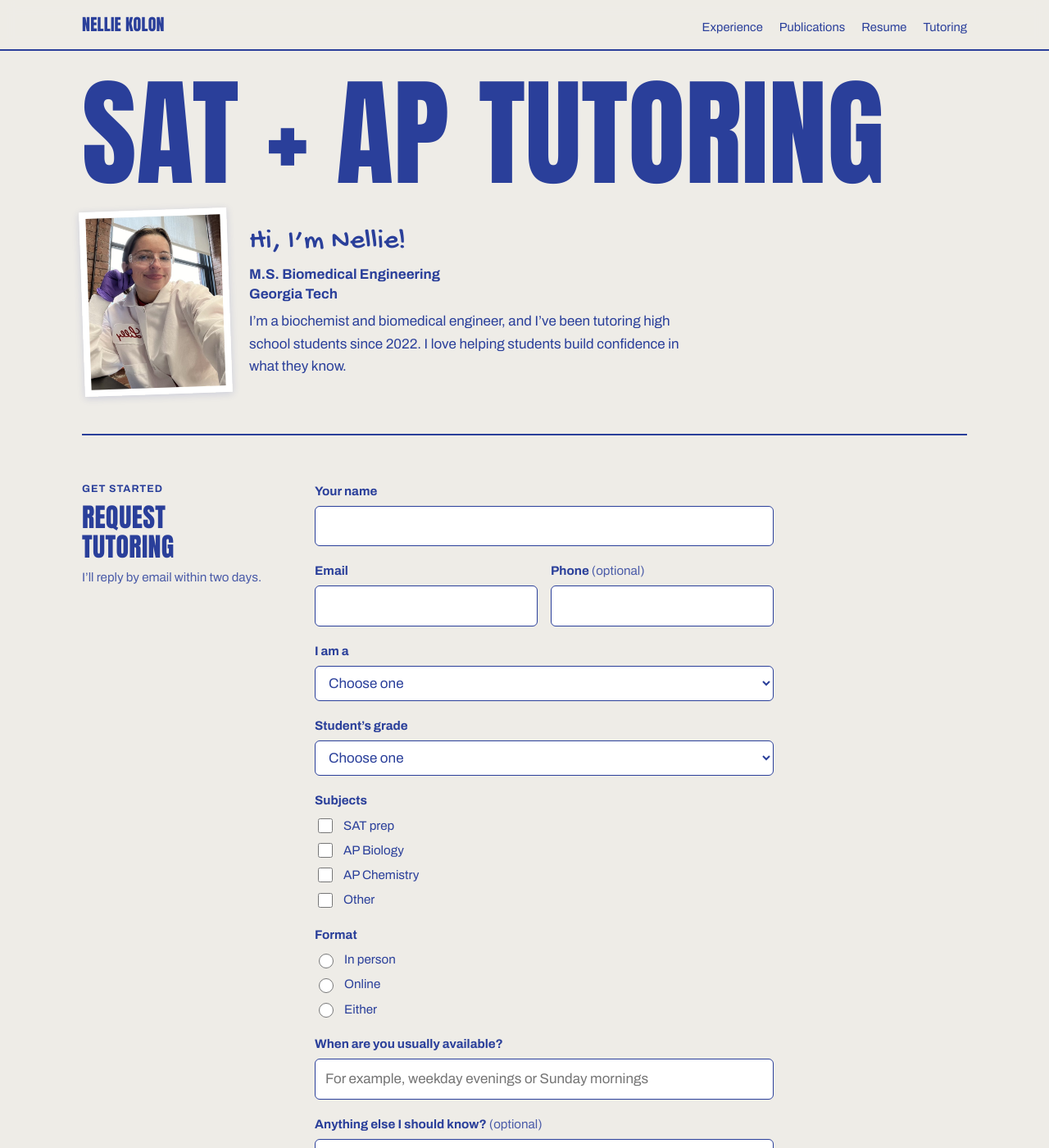
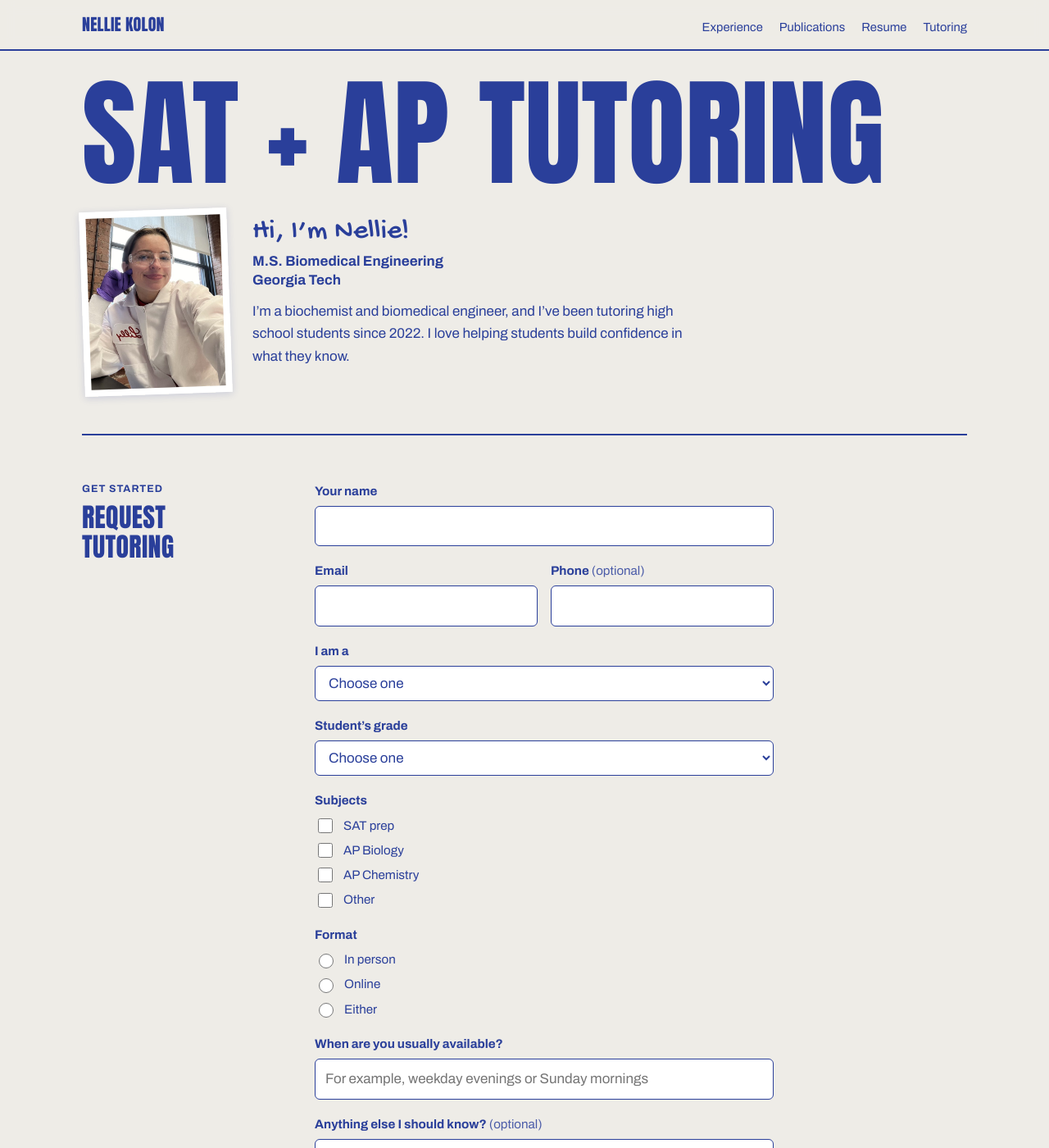
Before and after one commit to nelliekolon/nelliekolon.github.io, a Jekyll site: the page built from tutoring.md, in a window 1280 px wide and 1400 px high. Shown: the whole window at 82% size. Built offline with Jekyll 4.4.1, drawn with Linux system fonts in a browser that asks for light colours.

Commit message:
Tutoring page: tighter phone layout, remove two-day reply line
Co-Authored-By: Claude Opus 5.5 <noreply@anthropic.com>
Claude-Session: https://claude.ai/code/session_01HFMymAmWcw7GchssUrMz1g

```diff
--- a/assets/css/styles.css
+++ b/assets/css/styles.css
@@ -268,25 +268,30 @@ ul.points li::marker { color: var(--marker); }
 .tutor-hero { padding-block: 36px 48px; gap: 28px; }
 .tutor-title {
   font-family: var(--serif); font-weight: 400; text-transform: uppercase;
-  font-size: clamp(3.6rem, 14vw, 9rem); line-height: 0.9; letter-spacing: 0;
+  font-size: min(9rem, calc((100vw - 40px) / 3.5)); line-height: 0.9; letter-spacing: 0;
   color: var(--ink); display: flex; flex-wrap: wrap; column-gap: 0.25em;
 }
 .tutor-title span { white-space: nowrap; }
-.tutor-hello { display: flex; align-items: center; gap: 24px; }
+.tutor-hello {
+  display: grid; grid-template-columns: 180px minmax(0, 1fr); grid-template-rows: auto 1fr;
+  column-gap: 28px; row-gap: 12px; align-items: start; max-width: 760px;
+}
 .tutor-photo {
-  width: 180px; flex: 0 0 auto; aspect-ratio: 4 / 5; object-fit: cover;
+  grid-row: 1 / span 2; width: 100%; aspect-ratio: 4 / 5; object-fit: cover;
   border: 8px solid #fff; box-shadow: 0 2px 10px rgba(42, 63, 154, 0.18); transform: rotate(-2deg);
 }
-.tutor-hello-text { display: flex; flex-direction: column; gap: 8px; min-width: 0; max-width: 56ch; }
+.tutor-id { display: flex; flex-direction: column; gap: 6px; padding-top: 8px; }
 .hello { font-family: var(--hand); font-size: 2.2rem; line-height: 1.1; color: var(--ink); }
-.cred { font-weight: 700; color: var(--ink); line-height: 1.4; }
-.tutor-hero .lede { color: var(--ink); }
+.cred { font-weight: 700; color: var(--ink); line-height: 1.35; }
+.tutor-hero .lede { color: var(--ink); max-width: 56ch; }
 @media (max-width: 560px) {
-  .tutor-hero { padding-block: 24px 36px; gap: 20px; }
-  .tutor-hello { align-items: flex-start; gap: 16px; }
-  .tutor-photo { width: 112px; border-width: 5px; }
-  .hello { font-size: 1.7rem; }
-  .tutor-hero .lede { font-size: 0.98rem; }
+  .tutor-hero { padding-block: 20px 32px; gap: 18px; }
+  .tutor-hello { grid-template-columns: 104px minmax(0, 1fr); grid-template-rows: auto auto; column-gap: 18px; row-gap: 16px; align-items: center; }
+  .tutor-photo { grid-row: 1; border-width: 5px; }
+  .tutor-id { padding-top: 0; }
+  .hello { font-size: 1.75rem; }
+  .cred { font-size: 0.95rem; }
+  .tutor-hero .lede { grid-column: 1 / -1; font-size: 1rem; }
 }
 
 /* Footer */
--- a/tutoring.md
+++ b/tutoring.md
@@ -10,11 +10,11 @@ theme: tutor
   <h1 class="tutor-title"><span>SAT + AP</span> <span>Tutoring</span></h1>
   <div class="tutor-hello">
     <img class="tutor-photo" src="/assets/media/lilly-lab.jpg" alt="Nellie in a lab coat and safety glasses">
-    <div class="tutor-hello-text">
+    <div class="tutor-id">
       <p class="hello">Hi, I’m Nellie!</p>
       <p class="cred">M.S. Biomedical Engineering<br>Georgia Tech</p>
-      <p class="lede">I’m a biochemist and biomedical engineer, and I’ve been tutoring high school students since 2022. I love helping students build confidence in what they know.</p>
     </div>
+    <p class="lede">I’m a biochemist and biomedical engineer, and I’ve been tutoring high school students since 2022. I love helping students build confidence in what they know.</p>
   </div>
 </section>
 
@@ -22,7 +22,6 @@ theme: tutor
   <div class="section-head">
     <p class="eyebrow">Get started</p>
     <h2>Request tutoring</h2>
-    <p class="meta">I’ll reply by email within two days.</p>
   </div>
   <form class="tutor-form" id="tutor-form" action="https://formspree.io/f/xzeelpze" method="POST">
     <div class="field">
@@ -114,7 +113,7 @@ theme: tutor
           if (r.ok) {
             form.reset();
             if (otherText) { otherText.hidden = true; otherText.required = false; }
-            status.textContent = 'Thanks! Your request was sent. I’ll reply by email within two days.';
+            status.textContent = 'Thanks! Your request was sent. I’ll be in touch soon.';
           } else {
             status.textContent = 'Something went wrong sending your request. Please email me at nellie@kolon.org.';
           }
```
